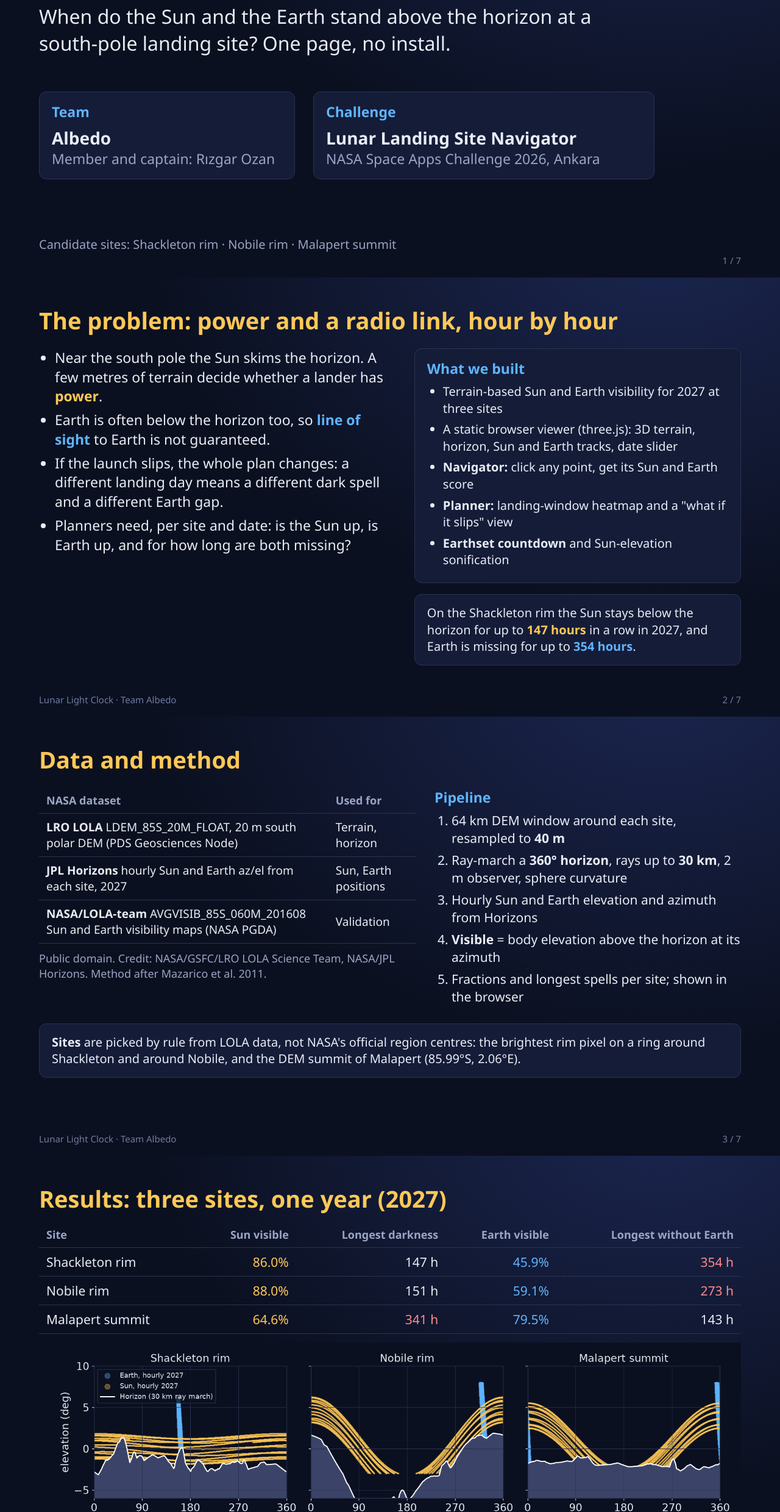
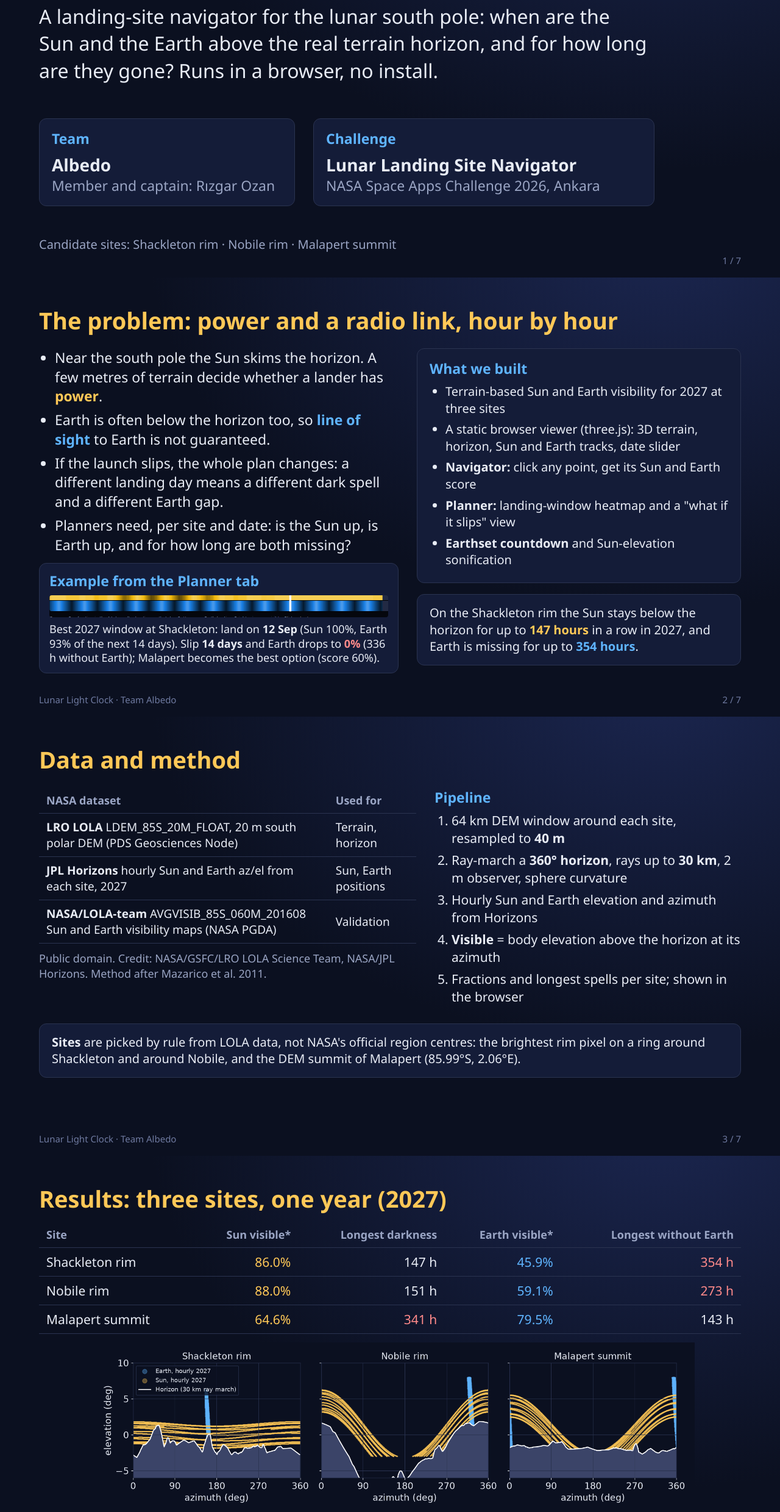
Before and after one commit to RizgarOzan/albedo-spaceapps, a plain HTML site: page docs/pdf/deck.html in a window 1280 px wide. Shown: the part 265-2744 px from the top of the page at 61% size. Drawn offline with Linux system fonts and the light colour scheme.

Commit message:
Add app screenshots and a planner takeaway to the deck
I put a Planner example on the problem page (best 2027 window at Shackleton and what a 14-day slip does), an Explorer screenshot next to the links, and a short note on the results page about what each site means for battery and comms. The table now says the percentages are of the 8,760 hours of 2027.

```diff
--- a/docs/pdf/deck.html
+++ b/docs/pdf/deck.html
@@ -29,7 +29,7 @@ code{font-family:Consolas,monospace;font-size:.9em;color:#ffc857}
 <section class="s" style="padding-top:110px">
 <div style="font-size:22px;letter-spacing:3px;color:#5fb4ff;margin-bottom:22px">NASA SPACE APPS CHALLENGE 2026 &middot; ANKARA</div>
 <h1 style="font-size:84px;line-height:1.05;color:#ffc857">Lunar Light Clock</h1>
-<p style="font-size:32px;margin-top:20px;max-width:1000px">When do the Sun and the Earth stand above the horizon at a south-pole landing site? One page, no install.</p>
+<p style="font-size:32px;margin-top:20px;max-width:1000px">A landing-site navigator for the lunar south pole: when are the Sun and the Earth above the real terrain horizon, and for how long are they gone? Runs in a browser, no install.</p>
 <div class="row" style="margin-top:56px">
 <div class="card" style="width:420px"><h3>Team</h3><p style="font-size:28px"><b>Albedo</b></p><p class="muted">Member and captain: Rızgar Ozan</p></div>
 <div class="card" style="width:560px"><h3>Challenge</h3><p style="font-size:28px"><b>Lunar Landing Site Navigator</b></p><p class="muted">NASA Space Apps Challenge 2026, Ankara</p></div>
@@ -46,7 +46,7 @@ code{font-family:Consolas,monospace;font-size:.9em;color:#ffc857}
 <li>Earth is often below the horizon too, so <b class="b">line of sight</b> to Earth is not guaranteed.</li>
 <li>If the launch slips, the whole plan changes: a different landing day means a different dark spell and a different Earth gap.</li>
 <li>Planners need, per site and date: is the Sun up, is Earth up, and for how long are both missing?</li>
-</ul></div>
+</ul><div class="card" style="margin-top:14px;padding:12px 16px"><h3>Example from the Planner tab</h3><div style="height:36px;overflow:hidden;border-radius:4px;margin:6px 0 8px"><img src="shot_planner.png" style="width:590px;margin-top:-170px;margin-left:-9px"></div><p style="font-size:18px;line-height:1.3">Best 2027 window at Shackleton: land on <b>12 Sep</b> (Sun 100%, Earth 93% of the next 14 days). Slip <b>14 days</b> and Earth drops to <b class="r">0%</b> (336 h without Earth); Malapert becomes the best option (score 60%).</p></div></div>
 <div style="width:540px">
 <div class="card" style="margin-bottom:18px"><h3>What we built</h3>
 <ul>
@@ -86,13 +86,13 @@ code{font-family:Consolas,monospace;font-size:.9em;color:#ffc857}
 <section class="s">
 <h2 style="margin-bottom:12px">Results: three sites, one year (2027)</h2>
 <table style="margin-bottom:14px">
-<tr><th>Site</th><th>Sun visible</th><th>Longest darkness</th><th>Earth visible</th><th>Longest without Earth</th></tr>
+<tr><th>Site</th><th>Sun visible*</th><th>Longest darkness</th><th>Earth visible*</th><th>Longest without Earth</th></tr>
 <tr><td>Shackleton rim</td><td class="y">86.0%</td><td>147 h</td><td class="b">45.9%</td><td class="r">354 h</td></tr>
 <tr><td>Nobile rim</td><td class="y">88.0%</td><td>151 h</td><td class="b">59.1%</td><td class="r">273 h</td></tr>
 <tr><td>Malapert summit</td><td class="y">64.6%</td><td class="r">341 h</td><td class="b">79.5%</td><td>143 h</td></tr>
 </table>
-<img src="fig_horizon.png" style="width:1152px;margin-top:6px">
-<p class="muted" style="font-size:17px;margin-top:2px;line-height:1.3">Horizon (30 km ray march) with the Sun and Earth tracks, hourly, 2027. Where a dot sits below the white line, that body is hidden by terrain. Sun fractions are upper bounds (see limits). Trade-off: Malapert has Earth most of the time, Shackleton and Nobile have the Sun.</p>
+<img src="fig_horizon.png" style="width:1000px;margin-top:2px;display:block;margin-left:auto;margin-right:auto">
+<p class="muted" style="font-size:17px;margin-top:2px;line-height:1.3">Horizon (30 km ray march) with hourly Sun and Earth tracks, 2027; below the white line a body is hidden. *Percent of the 8,760 hours of 2027; Sun fractions are upper bounds (see limits). <b style="color:#e8ecf5">What a planner takes from this:</b> Malapert keeps Earth in view 79.5% of the year but has a 341 h dark spell, so it needs the largest battery. Shackleton and Nobile keep the Sun 86-88% of the time but lose Earth for up to 354 h and 273 h, so they need a relay or on-board data storage for those gaps.</p>
 <div class="ft">Lunar Light Clock &middot; Team Albedo</div><div class="pn">4 / 7</div></section>
 
 <section class="s">
@@ -125,7 +125,7 @@ code{font-family:Consolas,monospace;font-size:.9em;color:#ffc857}
 <div style="width:410px">
 <div class="card"><h3>Links</h3>
 <p style="font-size:18px"><b>Live demo</b><br><a href="https://rizgarozan.github.io/albedo-spaceapps/web/">rizgarozan.github.io/albedo-spaceapps/web/</a></p>
-<p style="font-size:18px;margin-top:10px"><b>Code (GitHub)</b><br><a href="https://github.com/RizgarOzan/albedo-spaceapps">github.com/RizgarOzan/albedo-spaceapps</a></p></div>
+<p style="font-size:18px;margin-top:10px"><b>Code (GitHub)</b><br><a href="https://github.com/RizgarOzan/albedo-spaceapps">github.com/RizgarOzan/albedo-spaceapps</a></p></div><div style="margin-top:14px;height:200px;overflow:hidden;border-radius:8px;border:1px solid #2a3558"><img src="shot_explorer.png" style="width:470px;margin-top:-84px;margin-left:-6px"></div><p class="muted" style="font-size:15px;margin-top:4px">Explorer tab, Shackleton rim, 17 Jan 2027: 3D terrain, horizon strip with Sun and Earth, countdowns.</p>
 </div></div>
 <div class="ft">Lunar Light Clock &middot; Team Albedo</div><div class="pn">6 / 7</div></section>
 
```
Also changed, not shown: docs/pdf/shot_explorer.png (added), docs/pdf/shot_planner.png (added), 1 other file.
